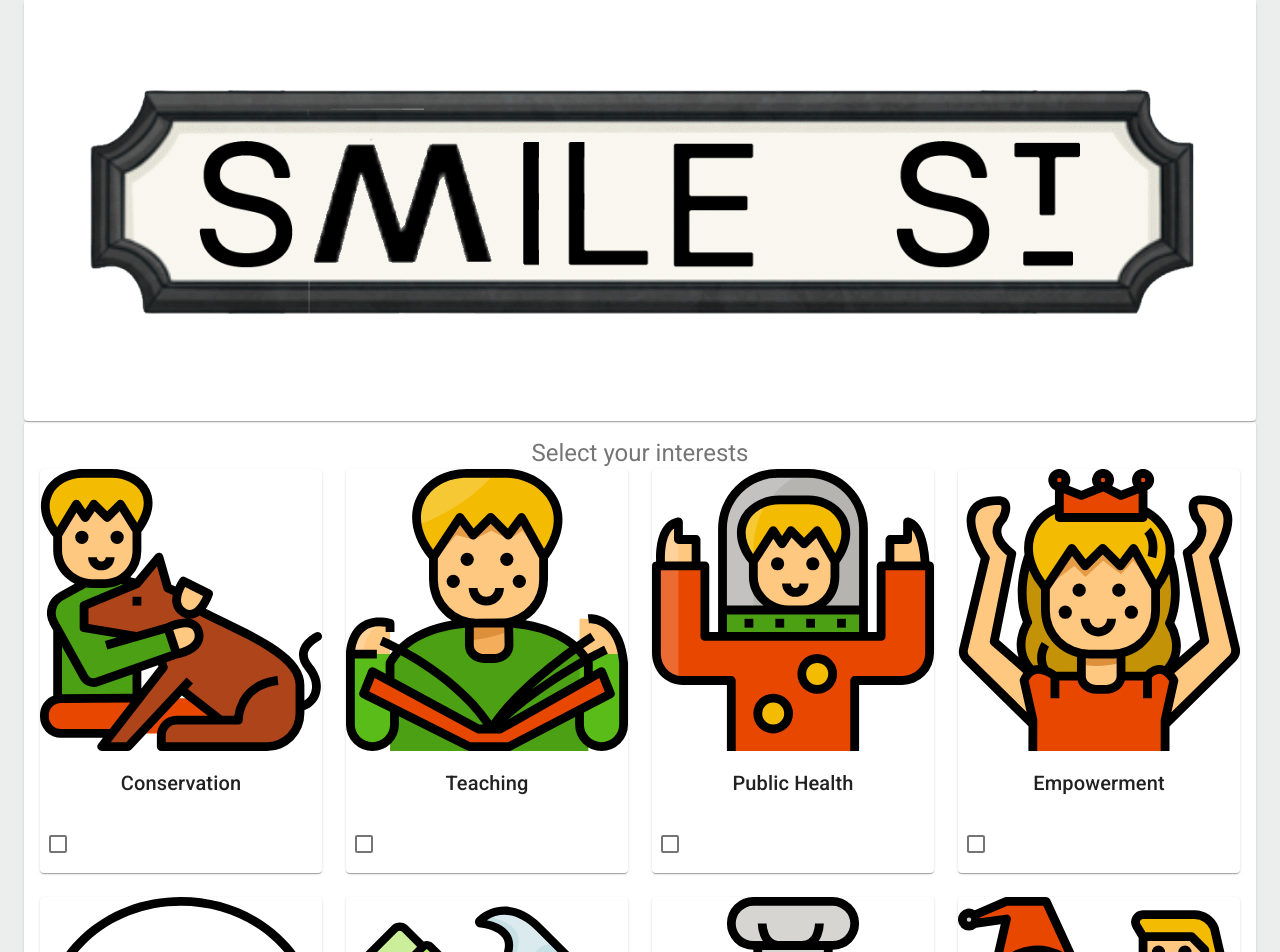
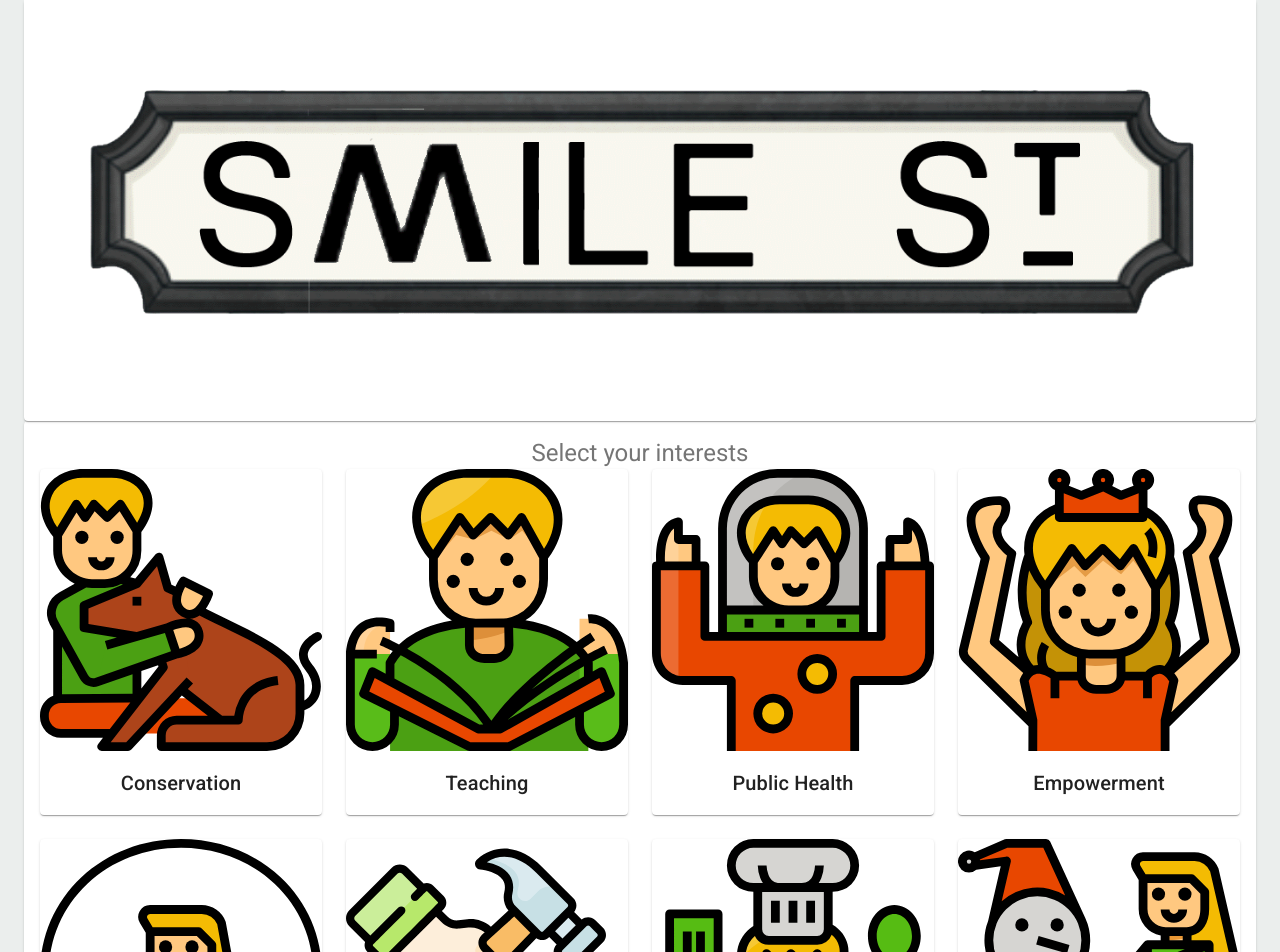
Before and after one commit to smile-street/smile-street, a React (Create React App) app in the folder smile-street-react/: page / in a window 1280 px wide. Shown: the top 952 px of the page. Built offline with nearby package versions, Linux system fonts and the light colour scheme.

Commit message:
tiles change bool state upon click

```diff
--- a/smile-street-react/src/App.js
+++ b/smile-street-react/src/App.js
@@ -21,7 +21,7 @@ export default function App() {
     <div className="App">
       <Header />
       <VolunteerInterests />
-       {/* <Router>
+      {/* <Router>
         <Header />
         <Route path="/" exact component={Login} />
         <Route path="/Registration" exact component={Registration} />
--- a/smile-street-react/src/components/VolunteerInterests/InterestSquares.js
+++ b/smile-street-react/src/components/VolunteerInterests/InterestSquares.js
@@ -1,14 +1,10 @@
-import React from "react";
+import React, { useState } from "react";
 import { makeStyles } from "@material-ui/core/styles";
 import { Grid,
         Card,
         CardActionArea,
-        CardActions,
         CardContent,
         CardMedia,
-        FormControlLabel,
-        RadioGroup,
-        Checkbox,
         Typography
       } from "@material-ui/core";
 
@@ -28,21 +24,31 @@ const useStyles = makeStyles((theme) => ({
       background: "#449f80",
     },
   },
+  media: {
+    "&:hover": {
+      background: "#449f80",
+    },
+  },
 }));
 
 const InterestSquares = (props) => {
   const classes = useStyles();
+  const [selected, toggleSelected] = useState(props.selected)
+  function handleClick() {
+    toggleSelected(selected ? false : true);
+  }
   return (
       <Grid container spacing={3}>
         <Grid item>
           <Card className={classes.root}>
-            <CardActionArea className={classes.root}>
+            <CardActionArea className={classes.root} onClick={handleClick}>
             <CardMedia
               className={classes.media}
               component="img"
               height="100%"
               image={props.image}
               title={props.skill}
+              selected={props.selected}
             />
               <CardContent>
                 <Typography variant="h6">
@@ -50,15 +56,6 @@ const InterestSquares = (props) => {
                 </Typography>
               </CardContent>
             </CardActionArea>
-            <CardActions>
-              <RadioGroup>
-                <FormControlLabel
-                  value="cBOX"
-                  control={<Checkbox />}
-                //label=""
-                />
-              </RadioGroup>
-            </CardActions>
           </Card>
         </Grid>
       </Grid>
--- a/smile-street-react/src/components/VolunteerInterests/VolunteerInterests.js
+++ b/smile-street-react/src/components/VolunteerInterests/VolunteerInterests.js
@@ -1,6 +1,6 @@
 import React, { useState } from "react";
 import { makeStyles } from "@material-ui/core/styles";
-import { Paper, Container, Grid, Button, GridList, GridListTile, GridListTileBar } from "@material-ui/core";
+import { Paper, Container, Grid, Button } from "@material-ui/core";
 import InterestSquares from "./InterestSquares";
 import SkillsAutoComplete from "./SkillsAutoComplete";
 import PageHeading from "../PageHeading/PageHeading";
@@ -53,7 +53,11 @@ export default function VolunteerInterests() {
               {interests.map((interest) => {
                 return (
                 <Grid item xs={6} sm={3}>
-                  <InterestSquares key={interest.key} title={interest.skill} image={interest.image} />
+                  <InterestSquares key={interest.key}
+                                  title={interest.skill}
+                                  image={interest.image}
+                                  selected={interest.selected}
+                  />
                 </Grid> )
               })}
           </Grid>
```
